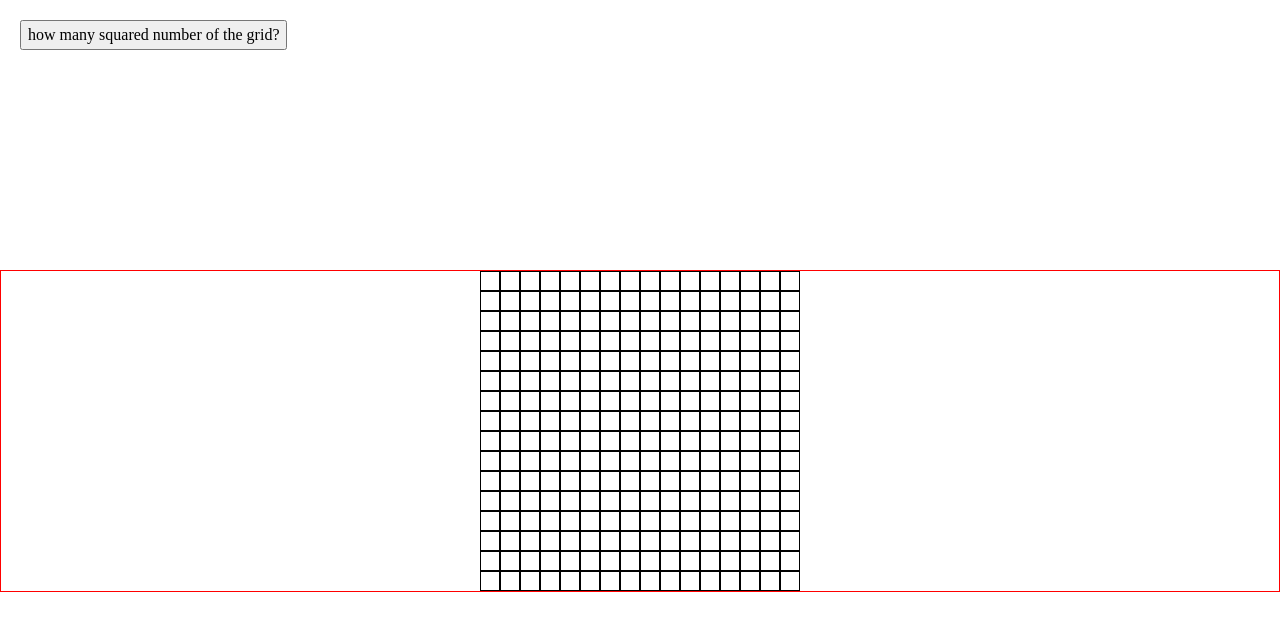
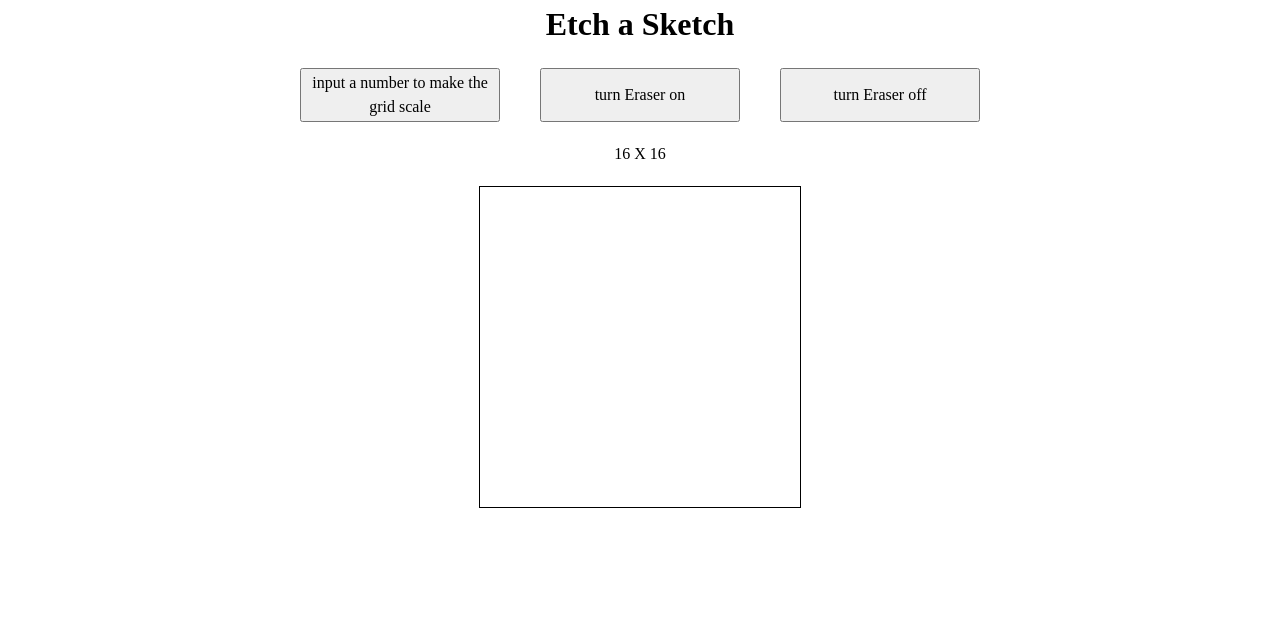
Before and after one commit to ShinAraya/odin-etchasketcha, a plain HTML site: page index.html in a window 1280 px wide. Drawn offline with Linux system fonts and the light colour scheme.

Commit message:
added eraser on and off button

```diff
--- a/index.html
+++ b/index.html
@@ -8,12 +8,21 @@
   <link rel="stylesheet" href="reset.css">
 </head>
 <body>
-  <button>
-    how many squared number of the grid?
-  </button>
+  <h1>Etch a Sketch</h1>
+  <div class="flexit">
+    <div style="display: flex;">
+      <button class="button">
+        input a number to make the grid scale
+      </button>
 
-  <div class="grid-container">
+      <button class="eraser">turn Eraser on</button>
+      <button class="eraseroff">turn Eraser off</button>
+    </div>
+    <p class="renderGridsize">16 X 16</p>
 
+    <div class="grid-container">
+
+    </div>
   </div>
   <script src="script.js"></script>
 </body>
--- a/script.js
+++ b/script.js
@@ -41,15 +41,36 @@ addEvents();
 
 
 
+let renderGridSize = document.querySelector('.renderGridsize');
+let button = document.querySelector('.button');
+let eraser = document.querySelector('.eraser');
+let eraserOffbtn = document.querySelector('.eraseroff');
+let eraserOff = true;
 
-let button = document.querySelector('button');
-
-button.addEventListener('click', () => {
+function changeGridSize() {
   let sqrNum = prompt('how many?','');
   if (sqrNum < 1 || sqrNum > 100) {
     return alert('no f u');
   }
   gridContainer.innerHTML = '';
+  renderGridSize.innerText = `${sqrNum} X ${sqrNum}`
   createGrid(sqrNum);
   addEvents();
+}
+
+button.addEventListener('click', changeGridSize);
+eraser.addEventListener('click', () => {
+  eraserOff = false;
+  let allboxes = document.querySelectorAll('.gridboxes');
+  allboxes.forEach((box) => {
+
+    box.addEventListener('mouseover', () => {
+      box.classList.remove('hovered')
+
+    })
+
+  })
 })
+eraserOffbtn.addEventListener('click', () => {
+  addEvents();
+})
--- a/style.css
+++ b/style.css
@@ -1,7 +1,7 @@
 /* singular boxes */
 .gridboxes {
   background-color: white;
-  border: 1px solid black;
+  border: 1px solid rgb(255, 255, 255);
   min-width: 20px;
   min-height: 20px;
 }
@@ -11,7 +11,7 @@
 } */
 
 .hovered {
-  background-color: lightcoral;
+  background-color: rgb(0, 0, 0);
 }
 
 /* each singular column */
@@ -22,13 +22,24 @@
 
 /* the big container itself */
 .grid-container {
-  border: 1px solid red;
   display: flex;
   flex-direction: row;
   justify-content: center;
-  margin-top: 200px;
+  margin: 20px;
+  border: 1px solid black;
 }
 
 button {
   margin: 20px;
+  width: 200px;
 }
+h1 {
+  text-align: center;
+}
+
+.flexit {
+  display: flex;
+  flex-direction: column;
+  justify-content: center;
+  align-items: center;
+}
```
